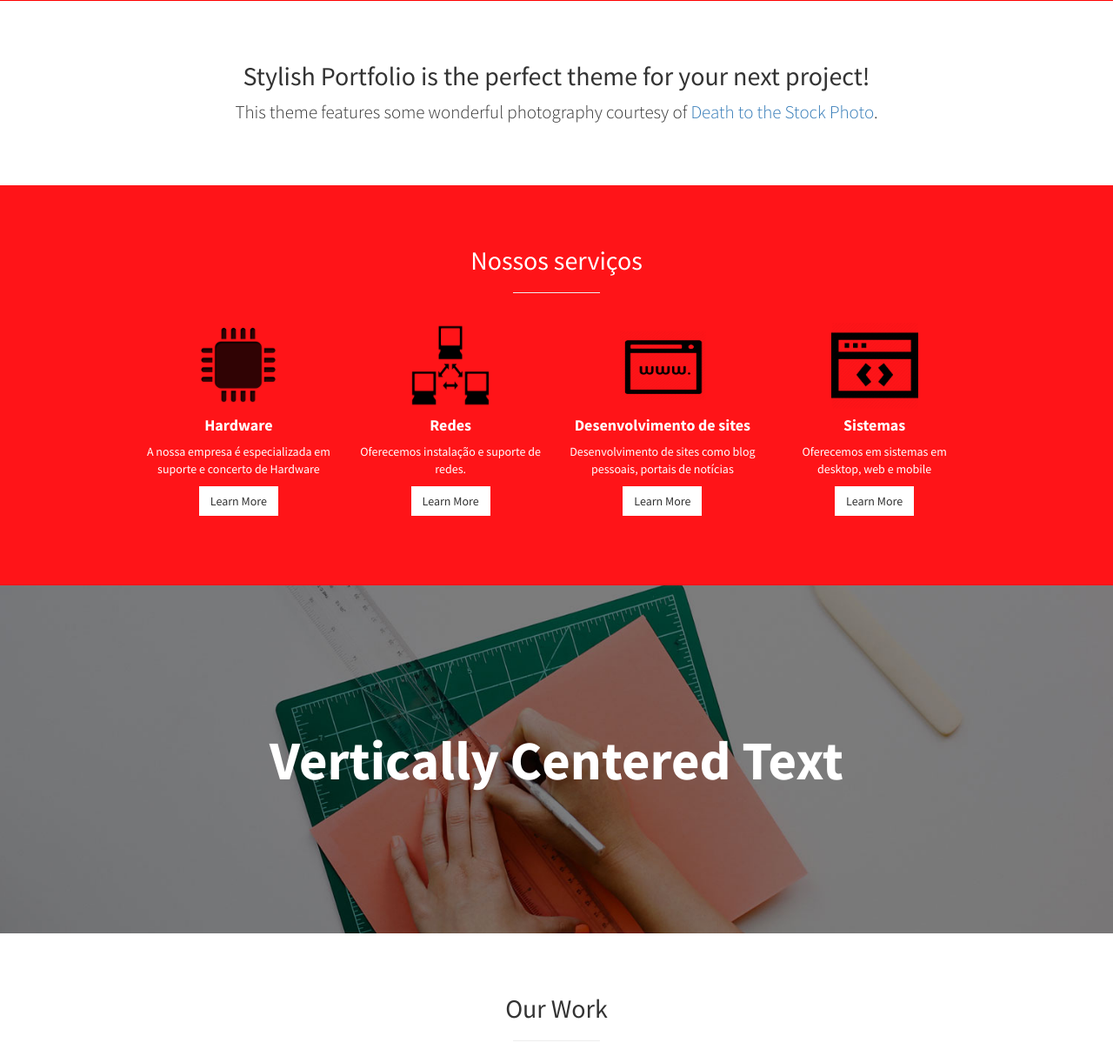
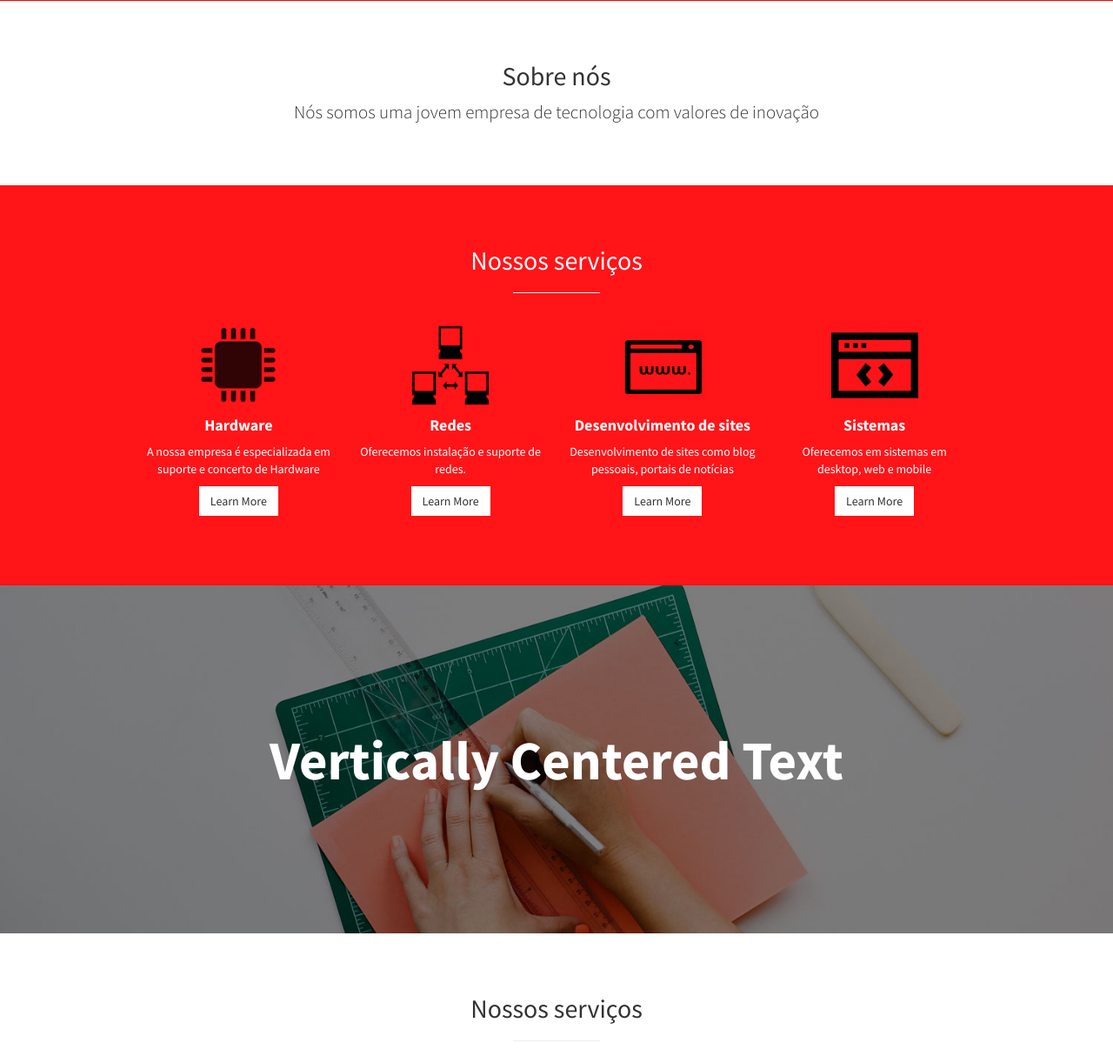
Before and after one commit to ariol01/BootMicrosInformatica, a plain HTML site: page index.html in a window 1280 px wide. Shown: the part 799-2013 px from the top of the page at 87% size. Drawn offline with Linux system fonts and the light colour scheme.

Commit message:
Second commit

```diff
--- a/index.html
+++ b/index.html
@@ -66,8 +66,8 @@
         <div class="container">
             <div class="row">
                 <div class="col-lg-12 text-center">
-                    <h2>Stylish Portfolio is the perfect theme for your next project!</h2>
-                    <p class="lead">This theme features some wonderful photography courtesy of <a target="_blank" href="http://join.deathtothestockphoto.com/">Death to the Stock Photo</a>.</p>
+                    <h2>Sobre nós</h2>
+                    <p class="lead">Nós somos uma jovem empresa de tecnologia com valores de inovação</p>
                 </div>
             </div>
             <!-- /.row -->
@@ -157,7 +157,7 @@
         <div class="container">
             <div class="row">
                 <div class="col-lg-10 col-lg-offset-1 text-center">
-                    <h2>Our Work</h2>
+                    <h2>Nossos serviços</h2>
                     <hr class="small">
                     <div class="row">
                         <div class="col-md-6">
@@ -184,7 +184,7 @@
                         <div class="col-md-6">
                             <div class="portfolio-item">
                                 <a href="#">
-                                    <img class="img-portfolio img-responsive" src="img/portfolio-4.jpg">
+                                    <img class="img-portfolio img-responsive" src="img/s-l300.jpg" />
                                 </a>
                             </div>
                         </div>
```
Also changed, not shown: img/s-l300.jpg (added).
